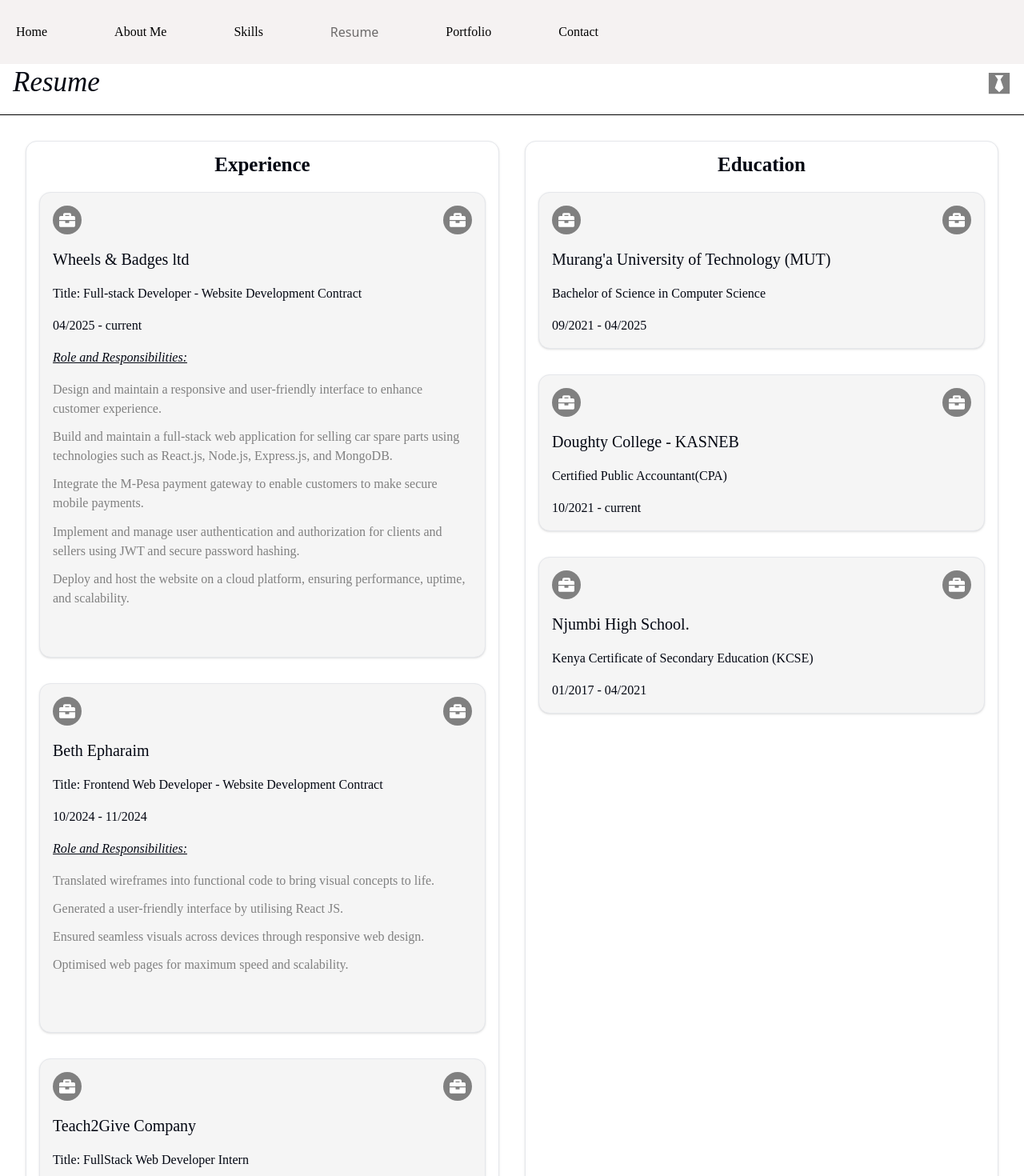
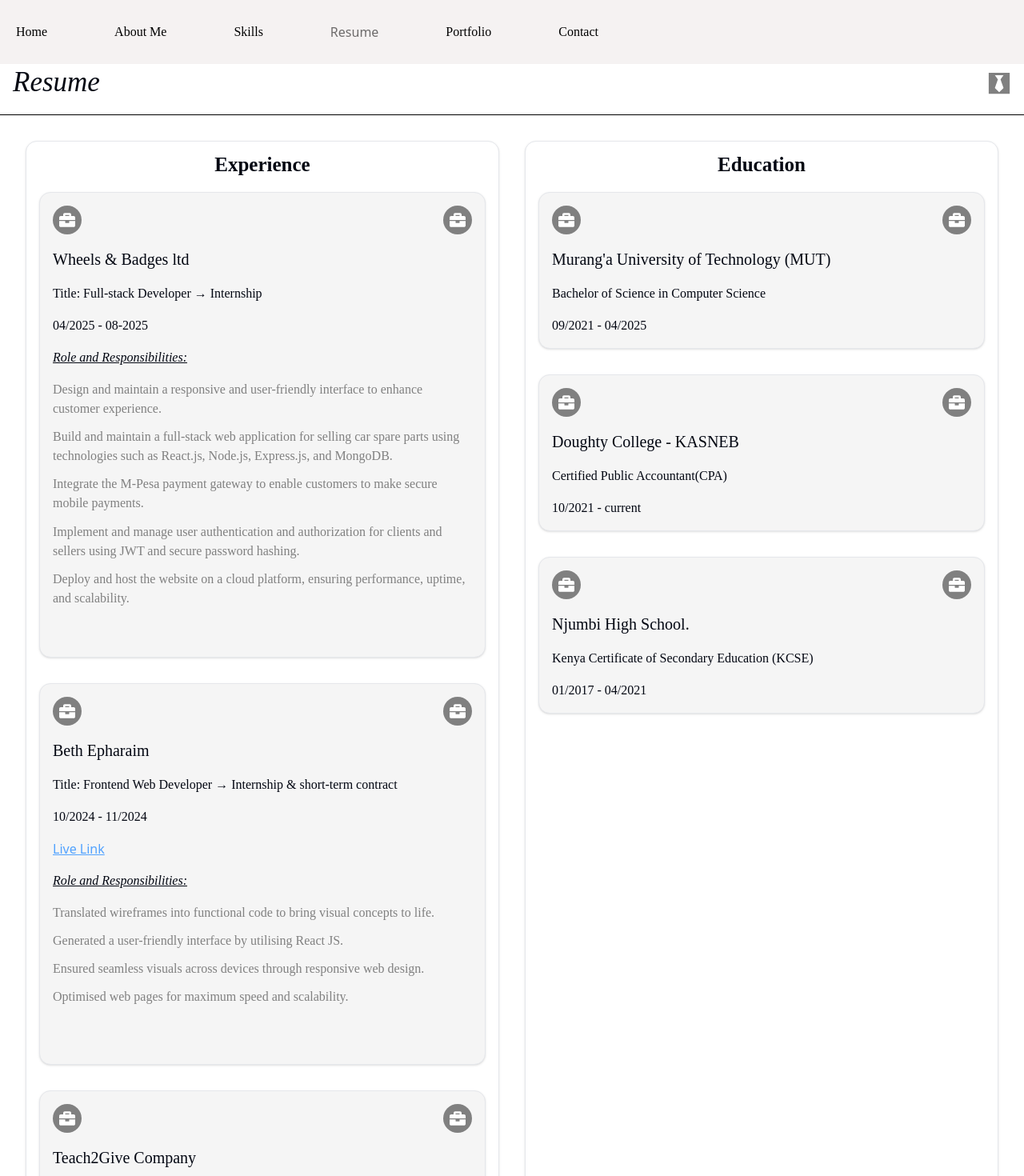
Before and after one commit to Gakiri001/personalPortfolio, a React (Vite) app: page /resume in a window 1280 px wide. Shown: the top 1470 px of the page at 80% size. Built offline with nearby package versions, Linux system fonts and the light colour scheme.

Commit message:
resume updation

```diff
--- a/src/data/resume.js
+++ b/src/data/resume.js
@@ -2,8 +2,8 @@ const experience = [
   {
     station: "Wheels & Badges ltd",
     from: "04/2025",
-    to: "current",
-    title: "Full-stack Developer - Website Development Contract",
+    to: "08-2025",
+    title: "Full-stack Developer → Internship",
     role1:
       "Design and maintain a responsive and user-friendly interface to enhance customer experience.",
     role2:
@@ -19,7 +19,7 @@ const experience = [
     station: "Beth Epharaim",
     from: "10/2024",
     to: "11/2024",
-    title: "Frontend Web Developer - Website Development Contract",
+    title: `Frontend Web Developer → Internship & short-term contract`,
     link: "https://beth-portfolio.vercel.app/",
     role1:
       "Translated wireframes into functional code to bring visual concepts to life.",
@@ -32,7 +32,7 @@ const experience = [
     station: "Teach2Give Company",
     from: "05/2024",
     to: "08/2024",
-    title: "FullStack Web Developer Intern",
+    title: "FullStack Developer → Internship",
     role1:
       "Developed innovative web applications to improve user experience and optimized website performance and responsiveness.",
     role2:
--- a/src/pages/Resume/Resume.jsx
+++ b/src/pages/Resume/Resume.jsx
@@ -36,6 +36,8 @@ function Resume() {
                 <p>
                   {index.from} - {index.to}
                 </p>
+                {index.link &&
+                   <a href={index.link} target="_blank" className="text-blue-400 underline">Live Link</a>}
                 <p className="italic underline">Role and Responsibilities:</p>
                 <ul className="unorderedList">
                   <li>{index.role1}</li>
```
